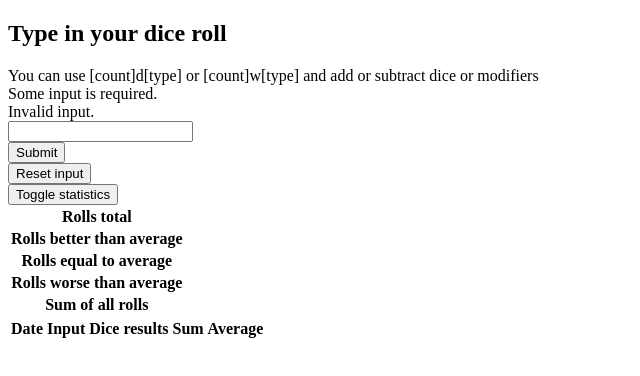
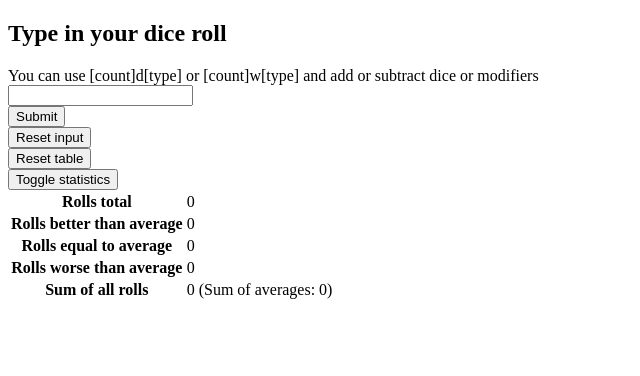
Before and after one commit to kabarakh/diceRollerVue, a Vue app: page / in a window 1280 px wide. Both pictures are taken after a click on the button "Toggle statistics". Shown: the top 376 px of the page, without its empty margins (0-640 px from the left). Built offline with nearby package versions, Linux system fonts and the light colour scheme.

Commit message:
TASK: finish functionality

```diff
--- a/package.json
+++ b/package.json
@@ -12,6 +12,7 @@
   "dependencies": {
     "@vueuse/core": "^8.7.5",
     "bootstrap": "^5.1.3",
+    "moment": "^2.29.3",
     "pinia": "^2.0.14",
     "sass": "^1.53.0",
     "vue": "^3.2.37"
--- a/src/App.vue
+++ b/src/App.vue
@@ -2,10 +2,21 @@
 import InputForm from "@/components/molecules/InputForm.vue";
 import StatisticsTable from "@/components/molecules/StatisticsTable.vue";
 import DiceRollTable from "@/components/molecules/DiceRollTable.vue";
+
+import { useDiceRollStore } from "./stores/diceRollStore";
+
+const diceRolls = useDiceRollStore();
 </script>
 
 <template>
   <InputForm />
+  <div class="mb-2 row">
+    <div class="col-12">
+      <button class="btn btn-secondary" type="button" @click="diceRolls.clearDiceRolls()">
+        Reset table
+      </button>
+    </div>
+  </div>
   <StatisticsTable />
   <DiceRollTable />
 </template>
--- a/src/components/molecules/DiceRollTable.vue
+++ b/src/components/molecules/DiceRollTable.vue
@@ -1,11 +1,13 @@
 <script setup>
+
 import { useDiceRollStore } from "../../stores/diceRollStore";
 
 const diceRolls = useDiceRollStore();
+
 </script>
 
 <template>
-  <table>
+  <table v-if="diceRolls.allRolls.length">
     <thead>
       <tr>
         <th>Date</th>
@@ -17,13 +19,17 @@ const diceRolls = useDiceRollStore();
       </tr>
     </thead>
     <tbody>
-    <tr v-for="diceRoll in diceRolls.allRolls" :key="diceRoll.date.toString()">
-      <td></td>
-      <td></td>
-      <td></td>
-      <td></td>
-      <td></td>
-      <td></td>
+    <tr v-for="diceRoll in diceRolls.allRolls" :key="diceRoll.key">
+      <td>{{diceRoll.displayDate}}</td>
+      <td>{{diceRoll.input}}</td>
+      <td>
+        <span v-for="singleDie of diceRoll.dice" :key="diceRoll.key + singleDie.input">{{singleDie.delimiter}}{{singleDie.sum}}</span>
+      </td>
+      <td>{{diceRoll.sum}}</td>
+      <td>{{diceRoll.average}}</td>
+      <td>
+        <button type="button" @click="diceRolls.addDiceRoll(diceRoll.input)">Reroll</button>
+      </td>
     </tr>
     </tbody>
   </table>
--- a/src/components/molecules/InputForm.vue
+++ b/src/components/molecules/InputForm.vue
@@ -1,6 +1,7 @@
 <script setup>
 import { ref, watch } from "vue";
 import { useDiceRollStore } from "@/stores/diceRollStore";
+import ValidationError from "@/components/molecules/ValidationError.vue";
 
 const diceRolls = useDiceRollStore();
 const inputString = ref("");
@@ -8,25 +9,22 @@ const dirty = ref(false);
 const validationError = ref("");
 
 function resetInput() {
-  console.log("reset");
-
-  this.inputString.value = "";
-  this.inputStringdirty.value = false;
-  this.inputStringvalidationError.value = "";
-};
+  inputString.value = "";
+  dirty.value = false;
+  validationError.value = "";
+}
 
 watch(inputString, (currentInputString) => {
-  console.log("watch", currentInputString);
   if (currentInputString.length) {
     dirty.value = true;
   }
   if (dirty.value) {
     if (!currentInputString.length) {
-      validationError.value = 'required';
-    } else if (/^[a-zA-Z]+$/.test(currentInputString) === false) {
-      validationError.value = 'pattern';
+      validationError.value = "required";
+    } else if (/^[ dw\d+-]+$/.test(currentInputString) === false) {
+      validationError.value = "pattern";
     } else {
-      validationError.value = '';
+      validationError.value = "";
     }
   }
 });
@@ -34,21 +32,17 @@ watch(inputString, (currentInputString) => {
 
 <template>
   <h2>Type in your dice roll</h2>
-  <div class="alert alert-info">You can use [count]d[type] or [count]w[type] and add or subtract dice or modifiers</div>
-  <div class="alert alert-danger">
-
-    <div>
-      Some input is required.
-    </div>
-    <div>
-      Invalid input.
-    </div>
+  <div class="alert alert-info">
+    You can use [count]d[type] or [count]w[type] and add or subtract dice or modifiers
   </div>
-  <form class="row justify-content-center" @submit.prevent="diceRolls.addDiceRoll(inputString)">
+  <ValidationError :validation-error="validationError" />
+  <form
+    class="row justify-content-center"
+    @submit.prevent="diceRolls.addDiceRoll(inputString)"
+  >
     <div class="col-lg-8 col-12 mb-2">
       <input
         v-model="inputString"
-        @keydown="validateInput"
         id="dice-input"
         autocomplete="off"
         name="dice-input"
@@ -60,7 +54,9 @@ watch(inputString, (currentInputString) => {
         <input class="btn btn-primary" type="submit" value="Submit" />
       </div>
       <div class="col-sm-6 col-12 mb-2">
-        <button type="button" class="btn btn-secondary" @click="resetInput">Reset input</button>
+        <button type="button" class="btn btn-secondary" @click="resetInput">
+          Reset input
+        </button>
       </div>
     </div>
   </form>
--- a/src/components/molecules/StatisticsTable.vue
+++ b/src/components/molecules/StatisticsTable.vue
@@ -1,27 +1,42 @@
+<script setup>
+import { useDiceRollStore } from "../../stores/diceRollStore";
+import { ref } from "vue";
+
+const diceRolls = useDiceRollStore();
+
+const displayTable = ref(false);
+
+function toggleTable() {
+  displayTable.value = !displayTable.value;
+}
+</script>
+
 <template>
-  <button class="btn btn-outline-secondary mb-2">Toggle statistics</button>
+  <button class="btn btn-outline-secondary mb-2" @click="toggleTable">
+    Toggle statistics
+  </button>
 
-  <div class="table-responsive mb-2">
+  <div class="table-responsive mb-2" v-if="displayTable">
     <table class="table">
       <tr>
         <th>Rolls total</th>
-        <td></td>
+        <td>{{diceRolls.statistics.numberOfDiceRolls.total}}</td>
       </tr>
       <tr>
         <th>Rolls better than average</th>
-        <td class="table-success"></td>
+        <td class="table-success">{{diceRolls.statistics.numberOfDiceRolls.betterThanAverage}}</td>
       </tr>
       <tr>
         <th>Rolls equal to average</th>
-        <td class="table-warning"></td>
+        <td class="table-success">{{diceRolls.statistics.numberOfDiceRolls.average}}</td>
       </tr>
       <tr>
         <th>Rolls worse than average</th>
-        <td class="table-danger"></td>
+        <td class="table-success">{{diceRolls.statistics.numberOfDiceRolls.worseThanAverage}}</td>
       </tr>
       <tr>
         <th>Sum of all rolls</th>
-        <td></td>
+        <td>{{diceRolls.statistics.sumOfAllRolls}} (Sum of averages: {{diceRolls.statistics.sumOfAverages}})</td>
       </tr>
     </table>
   </div>
--- /dev/null
+++ b/src/components/molecules/ValidationError.vue
@@ -0,0 +1,16 @@
+<script setup lang="ts">
+const props = defineProps<{
+  validationError: string;
+}>();
+</script>
+
+<template>
+  <div v-if="validationError" class="alert alert-danger">
+    <div>
+      Some input is required.
+    </div>
+    <div>
+      Invalid input.
+    </div>
+  </div>
+</template>
--- a/src/interfaces/DiceRoll.ts
+++ b/src/interfaces/DiceRoll.ts
@@ -1,9 +1,11 @@
 import type { SingleDie } from "@/interfaces/SingleDie";
+import type { Moment } from "moment";
 
 export interface DiceRoll {
   dice: SingleDie[];
   average: number;
   sum: number;
-  date: Date;
+  displayDate: string;
+  key: string;
   input: string;
 }
--- a/src/stores/diceRollStore.ts
+++ b/src/stores/diceRollStore.ts
@@ -1,34 +1,144 @@
 import { defineStore } from "pinia";
 import { useStorage } from "@vueuse/core";
 import type { DiceRoll } from "@/interfaces/DiceRoll";
+import type { SingleDie } from "@/interfaces/SingleDie";
+import moment from "moment";
+
+const prepareInputParts = (input: string): string[] => {
+  input = input
+    .toLowerCase()
+    .replace(/\s*/g, "")
+    .replace(/[^\dwd+-]/g, "")
+    .replace(/(\+|-)/g, " $1");
+
+  return input.split(" ");
+};
+
+const createDiceFromSinglePart = (input: string): SingleDie => {
+  let delimiter = "+";
+  let count = 0;
+  let sides = 0;
+  let average = 0;
+  let sum = 0;
+
+  if (input.match(/^(-|\+)/)) {
+    delimiter = input.charAt(0);
+    input = input.substr(1);
+  }
+
+  if (input.match(/[dw]/)) {
+    const inputParts = input.split(/[dw]/);
+    count = inputParts[0] === "" ? 1 : parseInt(inputParts[0], 10);
+    sides = parseInt(inputParts[inputParts.length - 1], 10) || 0;
+  }
+
+  if (count && sides) {
+    average = ((sides + 1) / 2) * count;
+
+    for (let i = 0; i < count; i++) {
+      sum += Math.floor(1 + Math.random() * sides);
+    }
+  } else if (input.match(/\d+/)) {
+    average = sum = input.match(/^-/)
+      ? -1 * parseInt(input, 10)
+      : parseInt(input, 10);
+  }
+
+  return {
+    input,
+    delimiter,
+    count,
+    sides,
+    average,
+    sum
+  };
+};
 
 export const useDiceRollStore = defineStore({
   id: "diceRollStore",
-  state: () => ({
-    diceRolls: useStorage("diceRolls", [] as DiceRoll[]),
-  }),
+  state: () => {
+    return {
+      diceRolls: useStorage("diceRolls", [] as DiceRoll[])
+    };
+  },
   getters: {
     allRolls: (state) => state.diceRolls,
     statistics: (state) => {
-      return {
+
+      const statistics = {
         numberOfDiceRolls: {
           total: 0,
           average: 0,
           betterThanAverage: 0,
-          worseThanAverage: 0,
+          worseThanAverage: 0
         },
         sumOfAllRolls: 0,
-        sumOfAverages: 0,
+        sumOfAverages: 0
       };
-    },
+
+      state.diceRolls.forEach((diceRoll: DiceRoll) => {
+        statistics.numberOfDiceRolls.total++;
+
+        if (diceRoll.average < diceRoll.sum) {
+          statistics.numberOfDiceRolls.worseThanAverage++;
+        } else if (diceRoll.average > diceRoll.sum) {
+          statistics.numberOfDiceRolls.betterThanAverage++;
+        } else {
+          statistics.numberOfDiceRolls.average++;
+        }
+
+        statistics.sumOfAverages += diceRoll.average;
+        statistics.sumOfAllRolls += diceRoll.sum;
+      });
+
+      return statistics;
+    }
   },
   actions: {
     addDiceRoll(input: string) {
-      console.log("add", input);
+      if (input.length === 0) {
+        return;
+      }
+
+      const inputParts = prepareInputParts(input);
+
+      const diceList = [] as SingleDie[];
+
+      let average = 0,
+        sum = 0;
+
+      inputParts.forEach((singlePart) => {
+        if (!singlePart.match(/^(\+|-)$/)) {
+          diceList.push(createDiceFromSinglePart(singlePart));
+        }
+      });
+
+      diceList.forEach((die) => {
+        if (die.delimiter === "+") {
+          average += die.average;
+          sum += die.sum;
+        } else if (die.delimiter === "-") {
+          average -= die.average;
+          sum -= die.sum;
+        }
+      });
+
+      const date = moment();
+
+      const newDiceRoll: DiceRoll = {
+        displayDate: date.format("DD.MM.YYYY HH:mm:ss"),
+        key: date.valueOf().toString(),
+        input: input,
+        dice: diceList,
+        average: average,
+        sum: sum
+      };
+
+      this.diceRolls.unshift(newDiceRoll);
     },
     clearDiceRolls() {
-      console.log("clear");
+      console.log("reset");
       this.diceRolls = [];
-    },
-  },
+    }
+  }
 });
```
Also changed, not shown: 1 other file (tests, documents, lock files or other folders).
